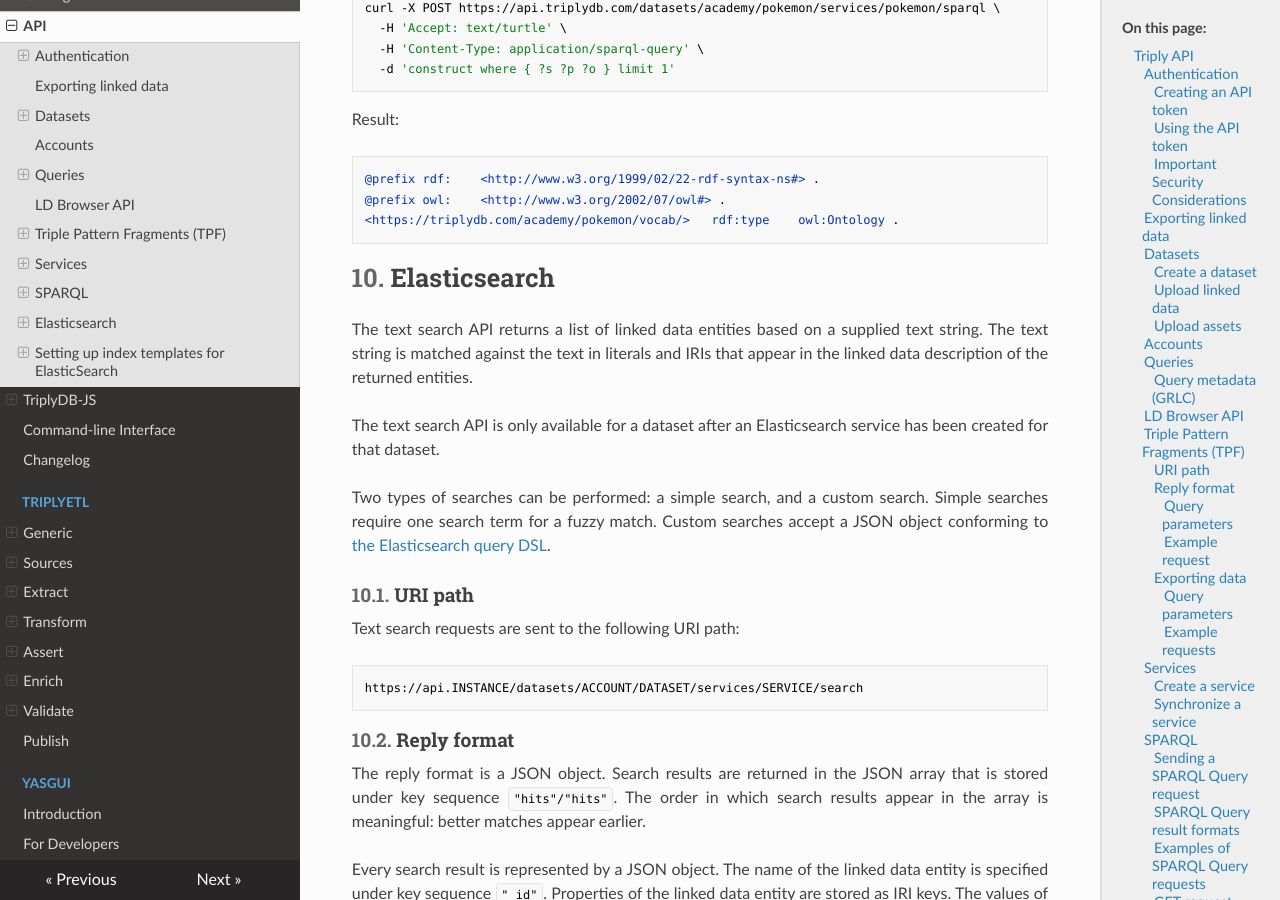
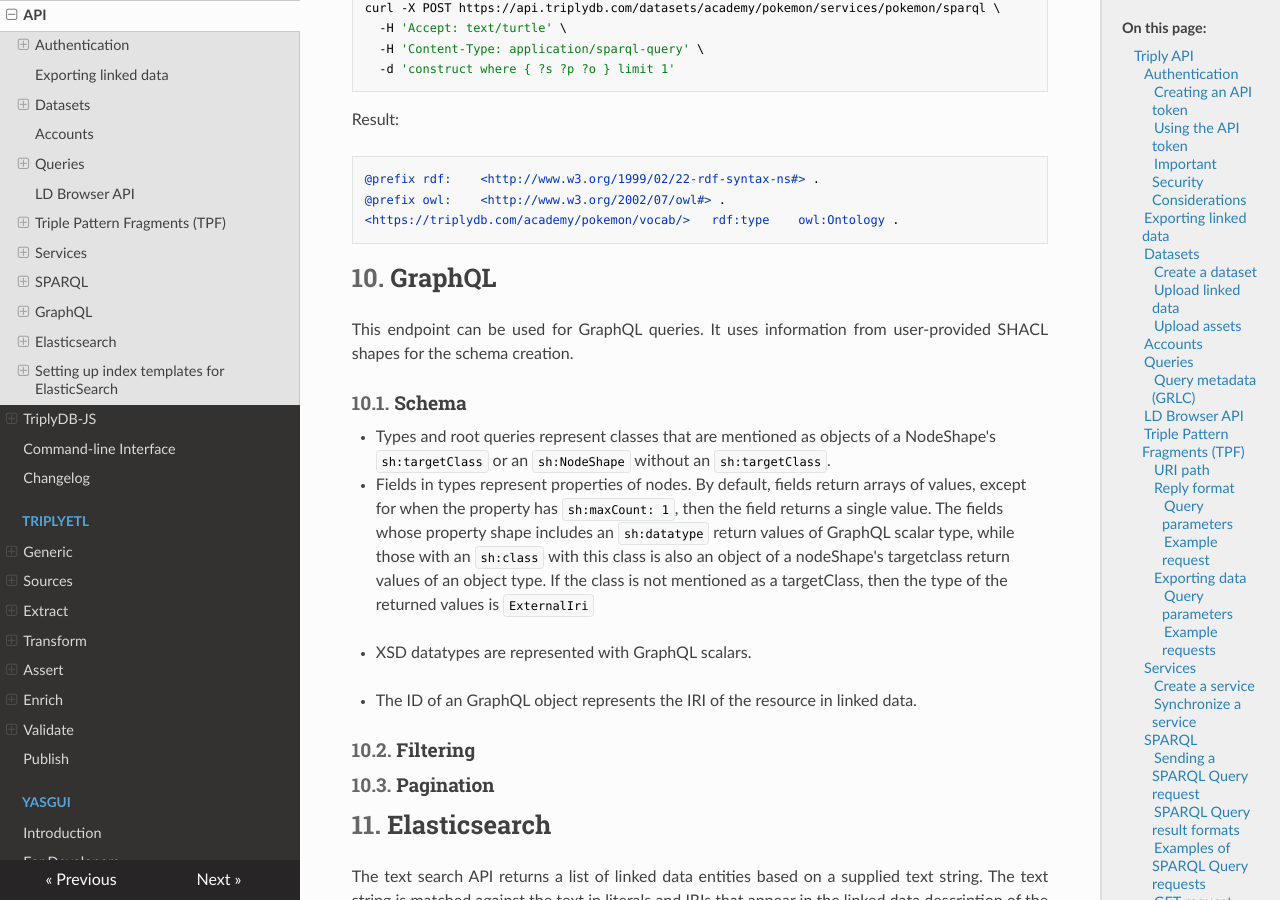
Before and after one commit to TriplyDB/Documentation, an MkDocs documentation site: the page built from docs/triply-api/index.md, in a window 1280 px wide and 900 px high, scrolled down 17935 px. Built offline with MkDocs 1.6.1, drawn with Linux system fonts in a browser that asks for light colours; some of the changed text lies outside the part shown.

Commit message:
add a structure and some information

````diff
--- a/docs/triply-api/index.md
+++ b/docs/triply-api/index.md
@@ -824,7 +824,27 @@
 <https://triplydb.com/academy/pokemon/vocab/>	rdf:type	owl:Ontology .
 ```
 
+## GraphQL
+This endpoint can be used for GraphQL queries. It uses information from user-provided SHACL shapes for the schema creation.
 
+### Schema
+ <!-- This is about shapes -->
+- Types and root queries represent classes that are mentioned as objects of a NodeShape's `sh:targetClass` or an `sh:NodeShape` without an `sh:targetClass`.
+- Fields in types represent properties of nodes. By default, fields return arrays of values, except for when the property has `sh:maxCount: 1`, then the field returns a single value. The fields whose property shape includes an `sh:datatype` return values of GraphQL scalar type, while those with an `sh:class` with this class is also an object of a nodeShape's targetclass return values of an object type. If the class is not mentioned as a targetClass, then the type of the returned values is `ExternalIri`
+
+<!-- #### Example -->
+
+- XSD datatypes are represented with GraphQL scalars.
+
+
+ <!-- This is about data -->
+- The ID of an GraphQL object represents the IRI of the resource in linked data.
+
+
+
+### Filtering
+
+### Pagination
 
 ## Elasticsearch
 
````
